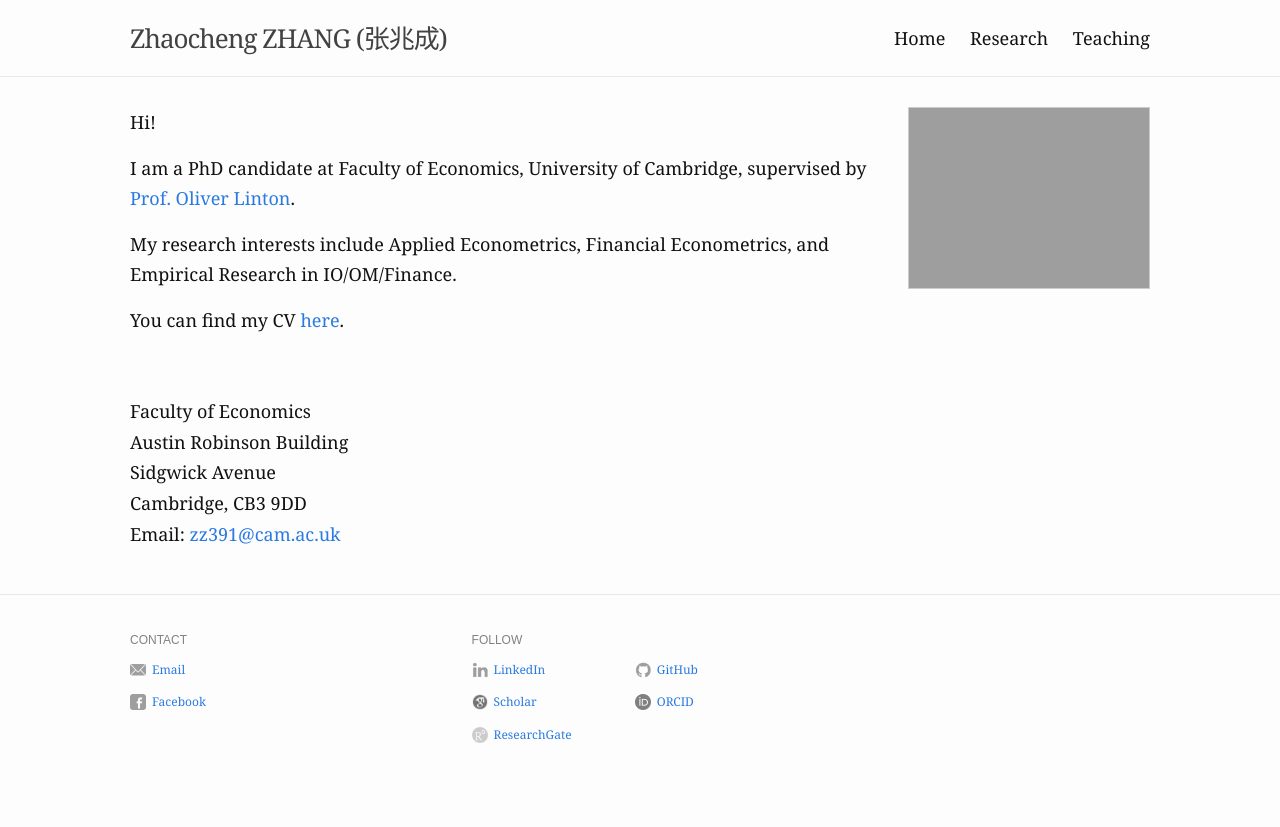
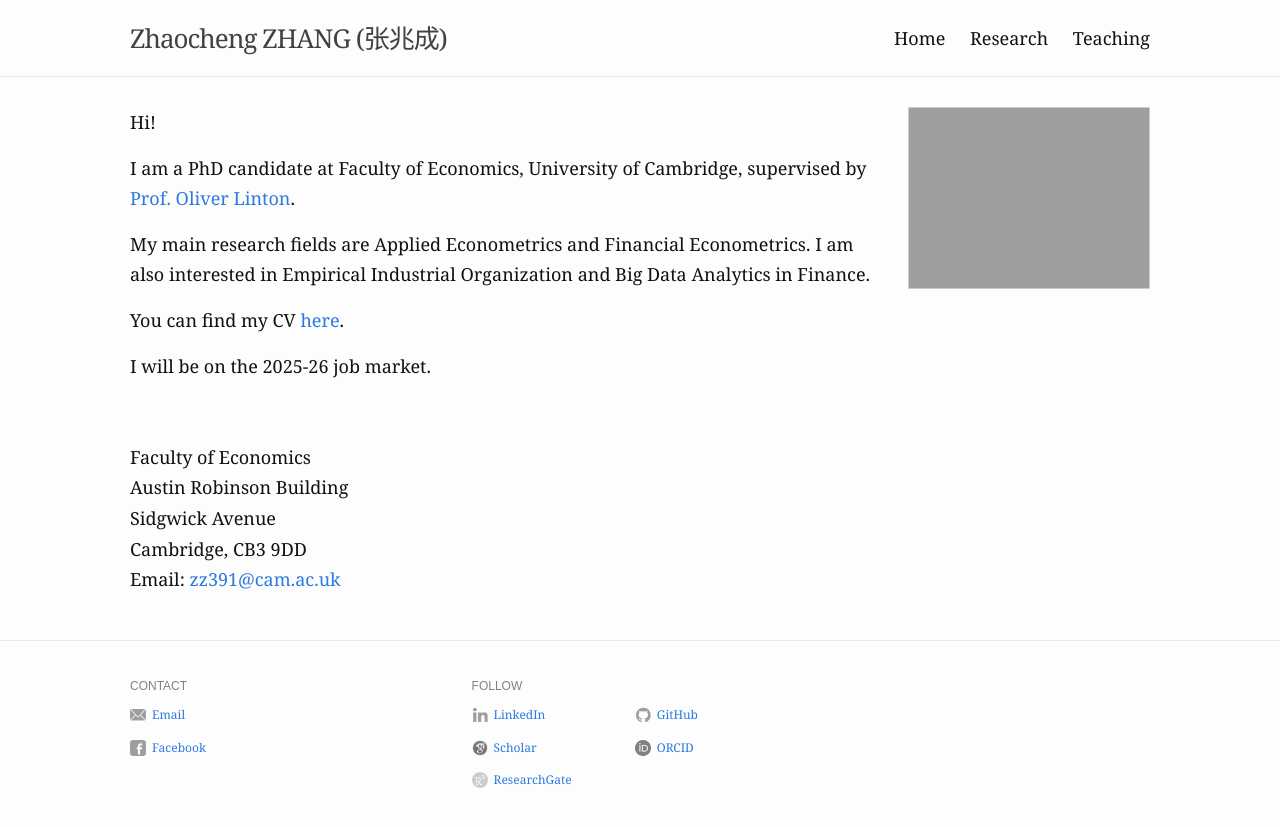
Before and after one commit to zhaocheng-zhang/zhaocheng-zhang.github.io, a Jekyll site: the page built from index.md, in a window 1280 px wide. Shown: the top 827 px of the page. Built offline with Jekyll 4.4.1, drawn with Linux system fonts in a browser that asks for light colours.

Commit message:
Update index.md

```diff
--- a/index.md
+++ b/index.md
@@ -11,9 +11,11 @@ Hi!
 
 I am a PhD candidate at Faculty of Economics, University of Cambridge, supervised by [Prof. Oliver Linton](https://www.econ.cam.ac.uk/people/faculty/obl20).
 
-My research interests include Applied Econometrics, Financial Econometrics, and Empirical Research in IO/OM/Finance.
+My main research fields are Applied Econometrics and Financial Econometrics. I am also interested in Empirical Industrial Organization and Big Data Analytics in Finance.
 
 You can find my CV [here](https://zhaocheng-zhang.github.io/assets/files/cv.pdf).
+
+I will be on the 2025-26 job market.
 
 <br />
 
```
